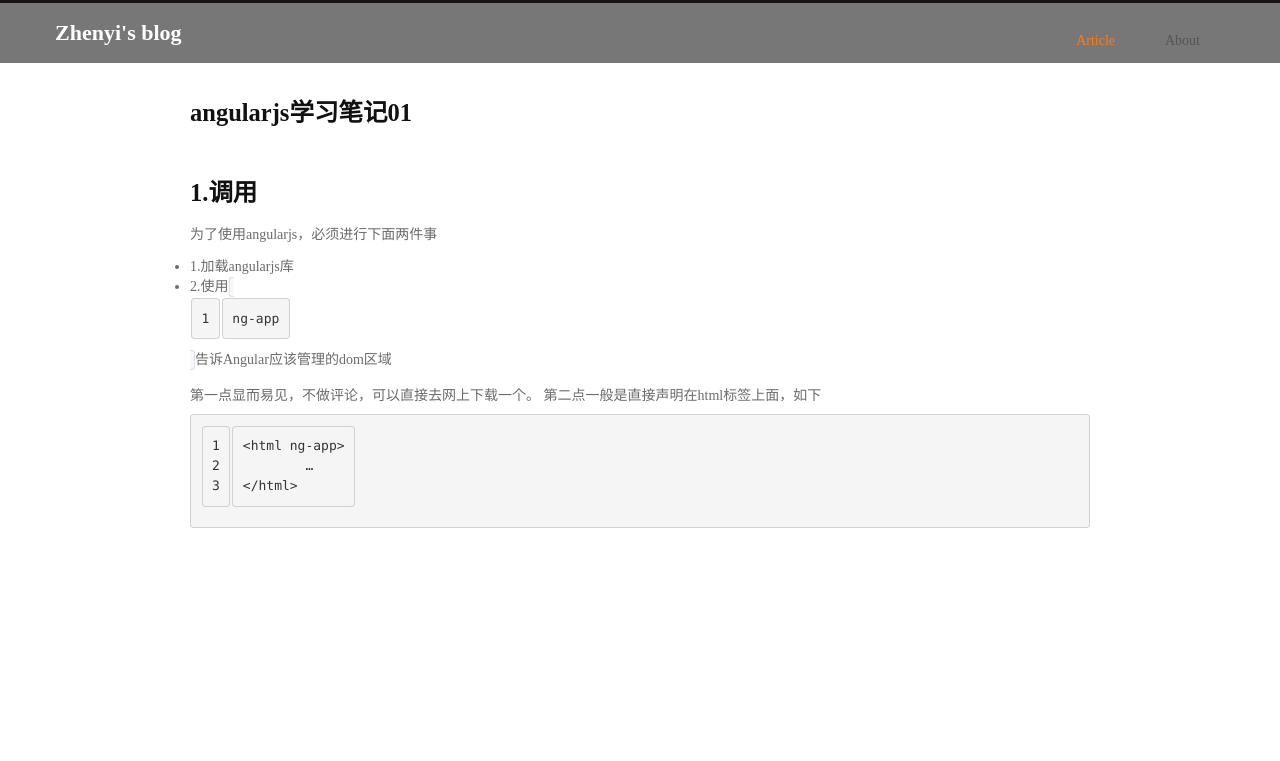
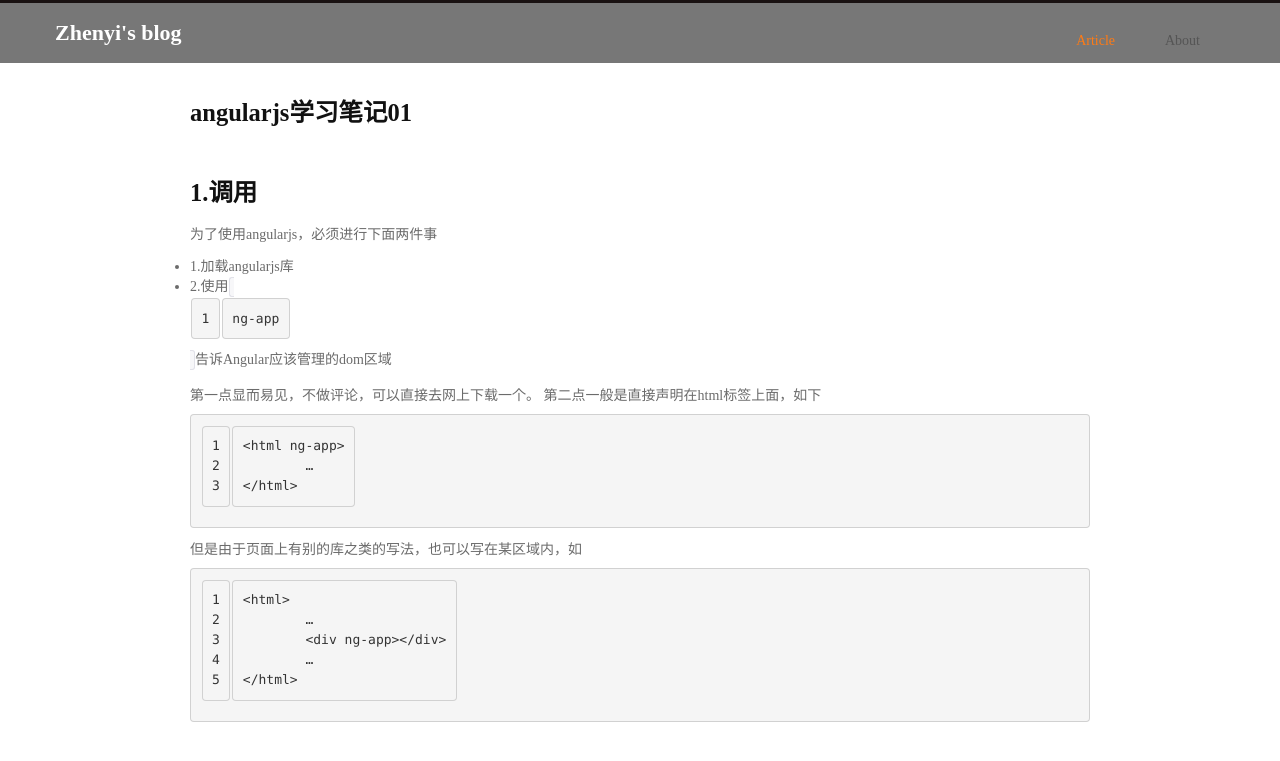
Before and after one commit to ajsdhf/ajsdhf.github.com, a Jekyll site: the page built from _posts/2014-04-21-angularjs学习笔记01.md, in a window 1280 px wide. Shown: the top 761 px of the page. Built offline with Jekyll 4.4.1, drawn with Linux system fonts in a browser that asks for light colours; Markdown is read by kramdown in place of the engine named in the settings.

Commit message:
new post

```diff
--- a/_posts/2014-04-21-angularjs学习笔记01.md
+++ b/_posts/2014-04-21-angularjs学习笔记01.md
@@ -18,3 +18,11 @@ type: article
 	<html ng-app>
 		…
 	</html>
+
+但是由于页面上有别的库之类的写法，也可以写在某区域内，如
+
+	<html>
+		…
+		<div ng-app></div>
+		…
+	</html>
```
